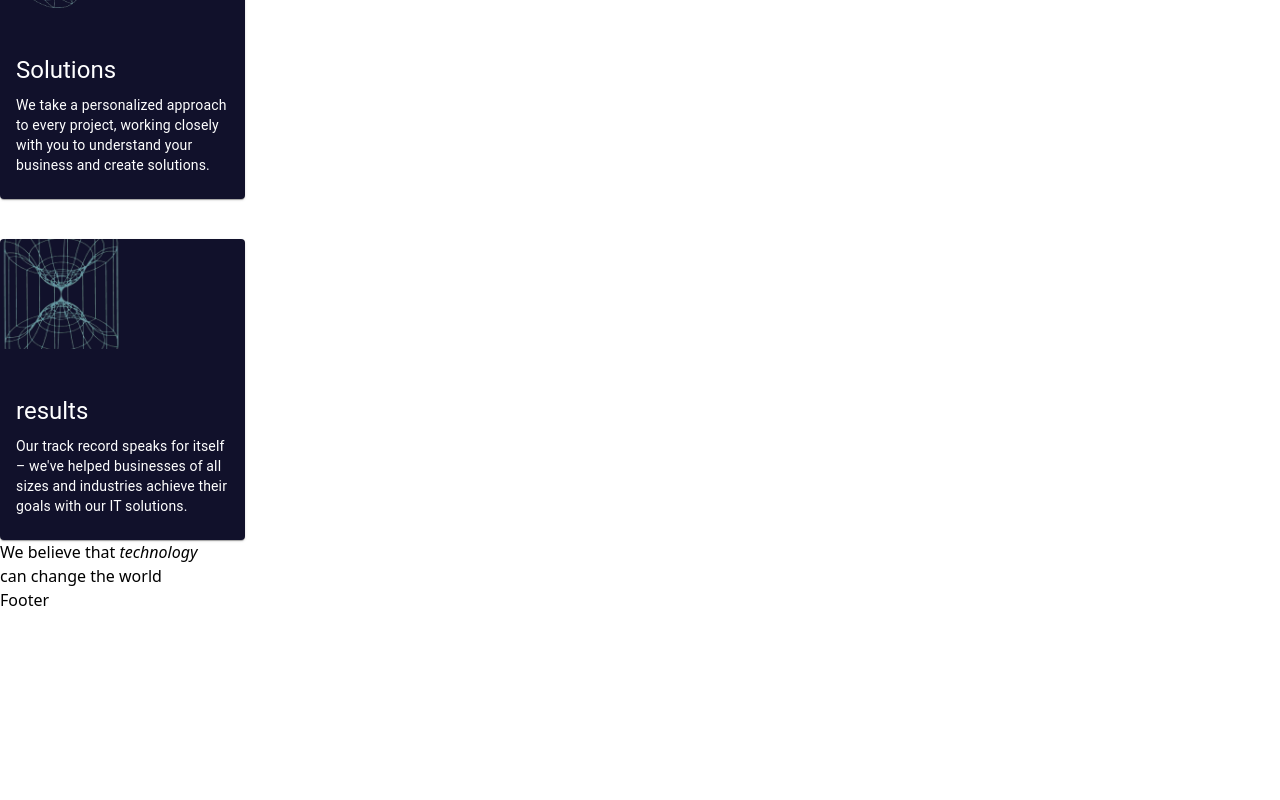
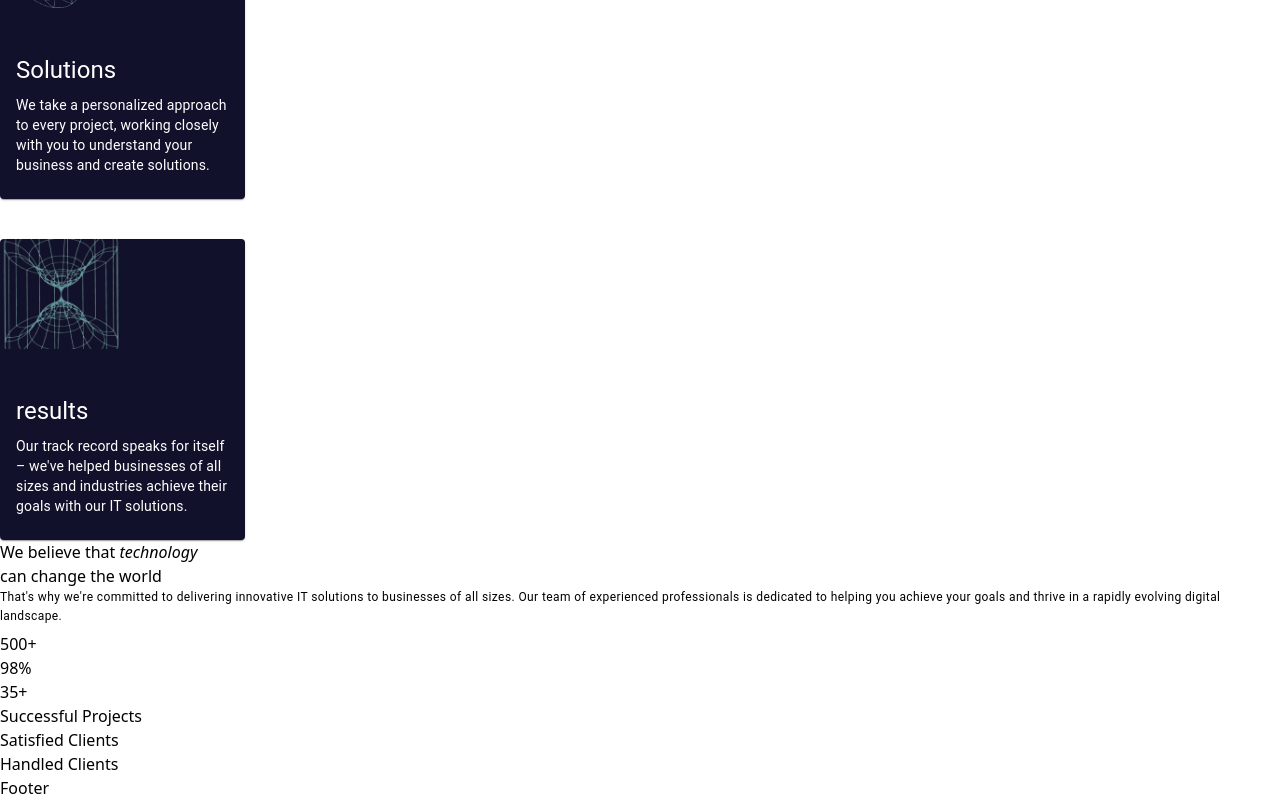
Before and after one commit to ibilawalkhan/Company_site, a React (Vite) app: page / in a window 1280 px wide. Shown: the part 1601-2401 px from the top of the page. Before the commit the page ends 2213 px from the top, so only its background shows below. Built offline with nearby package versions, Linux system fonts and the light colour scheme.

Commit message:
projects count section

```diff
--- a/src/pages/Home.jsx
+++ b/src/pages/Home.jsx
@@ -137,7 +137,7 @@ function Home() {
       <div className='bg-[#D5D9E5] text-black min-h-screen flex flex-col items-center justify-center'>
         <Container>
           <div className='flex justify-center'>
-            <h2 className='text-2xl sm:text-4xl p-6'>
+            <h2 className='text-2xl sm:text-4xl md:text-6xl p-6'>
               <span className='font-bold'>We believe that</span>
               <i> technology</i> <br />
               <span className='font-bold'> can</span>
@@ -145,8 +145,24 @@ function Home() {
               <span className='font-bold'> the world</span>
             </h2>
           </div>
-          <div className='flex justify-center'>
-            {/* <h6 className=''>That's why we're committed to delivering innovative IT solutions to businesses of all <br /> sizes. Our team of experienced professionals is dedicated to helping you achieve <br /> your goals and thrive in a rapidly evolving digital landscape.</h6> */}
+          <div className='flex flex-col items-center justify-center ml-6 mr-6 sm:ml-24 sm:mr-24 lg:ml-60 lg:mr-60'>
+            <Typography variant="caption" display="block" gutterBottom>
+              That's why we're committed to delivering innovative IT solutions to businesses of all sizes.
+              Our team of experienced professionals is dedicated to helping you achieve your goals and thrive
+              in a rapidly evolving digital landscape.
+            </Typography>
+          </div>
+          <div className='flex flex-col justify-center items-center mt-4 w-full'>
+            <div className='flex justify-between w-1/2 mr-10 sm:m-0'>
+              <div className='flex justify-center w-1/5 font-bold text-2xl'>500+</div>
+              <div className='flex justify-center w-1/5 font-bold text-2xl'>98%</div>
+              <div className='flex justify-center w-1/5 font-bold text-2xl'>35+</div>
+            </div>
+            <div className='flex justify-between w-1/2 mr-16 sm:m-0'>
+              <div>Successful Projects</div>
+              <div>Satisfied Clients</div>
+              <div>Handled Clients</div>
+            </div>
           </div>
         </Container>
       </div>
```
